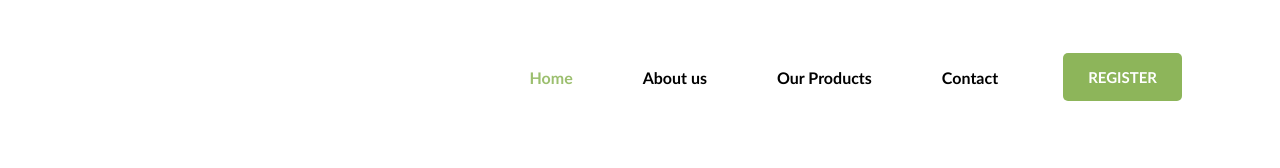
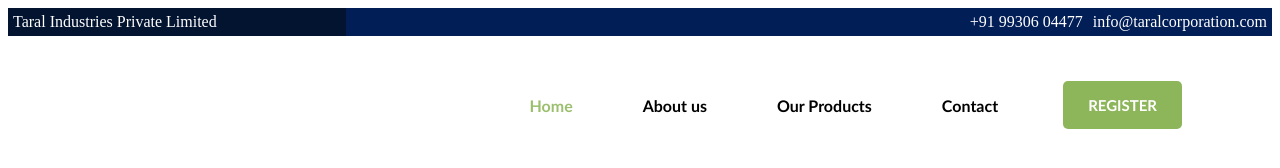
Before and after one commit to enimsoft/stickmanServices, a plain HTML site: page index.html in a window 1280 px wide. Drawn offline with Linux system fonts and the light colour scheme.

Commit message:
make header

```diff
--- a/index.html
+++ b/index.html
@@ -1,10 +1,28 @@
 <html>
+
 <head>
     <link rel="stylesheet" href="styles.css">
     <title>Taral Industries
     </title>
 </head>
+
 <body>
+    <!-- header -->
+    <header>
+        <div id="taral-name">
+            <div>
+                Taral Industries Private Limited
+            </div>
+        </div>
+        <div id="taral-info">
+            <div id="email">info@taralcorporation.com</div>
+            <div id="phone">+91 99306 04477</div>
+        </div>
+    </header>
+
+    <!-- image carousel -->
+
+    <!-- navbar -->
     <div class="navbar">
         <div id="registerbtn">REGISTER</div>
         <div class="navbtn" id="contactbtn">Contact</div>
@@ -13,4 +31,5 @@
         <div class="navbtn" id="homebtn">Home</div>
     </div>
 </body>
+
 </html>
--- a/styles.css
+++ b/styles.css
@@ -1,7 +1,36 @@
 body {
     max-width: 1920px;
+}
 
+header {
+  display: flex;
+  flex-flow: row wrap;
 }
+
+#taral-name {
+  flex: 1 7 auto;
+}
+
+#taral-name > div {
+  color: #ffffff;
+  background-color: #031431;
+  padding: 5px;
+}
+
+#taral-info {
+  flex: 5 1 auto;
+  display: flex;
+  flex-flow: row-reverse wrap;
+  align-items: center;
+  background-color: #021E57;
+}
+
+#taral-info > div {
+  background-color: #021E57;
+  color: #ffffff;
+  padding: 5px 5px 5px 5px;
+}
+
 .navbar {
     display: inline;
 
```
Lines whose indentation alone changed are shown as unchanged.
